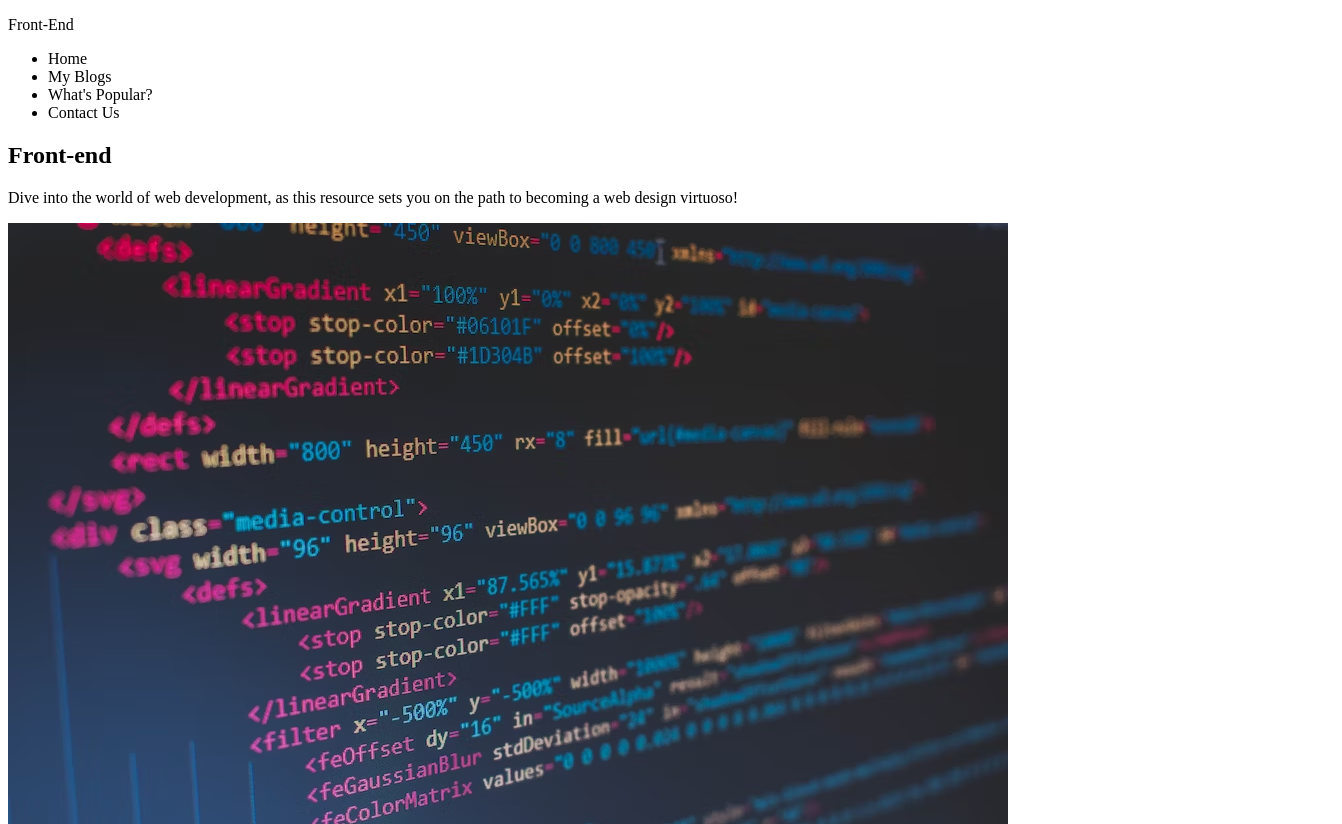
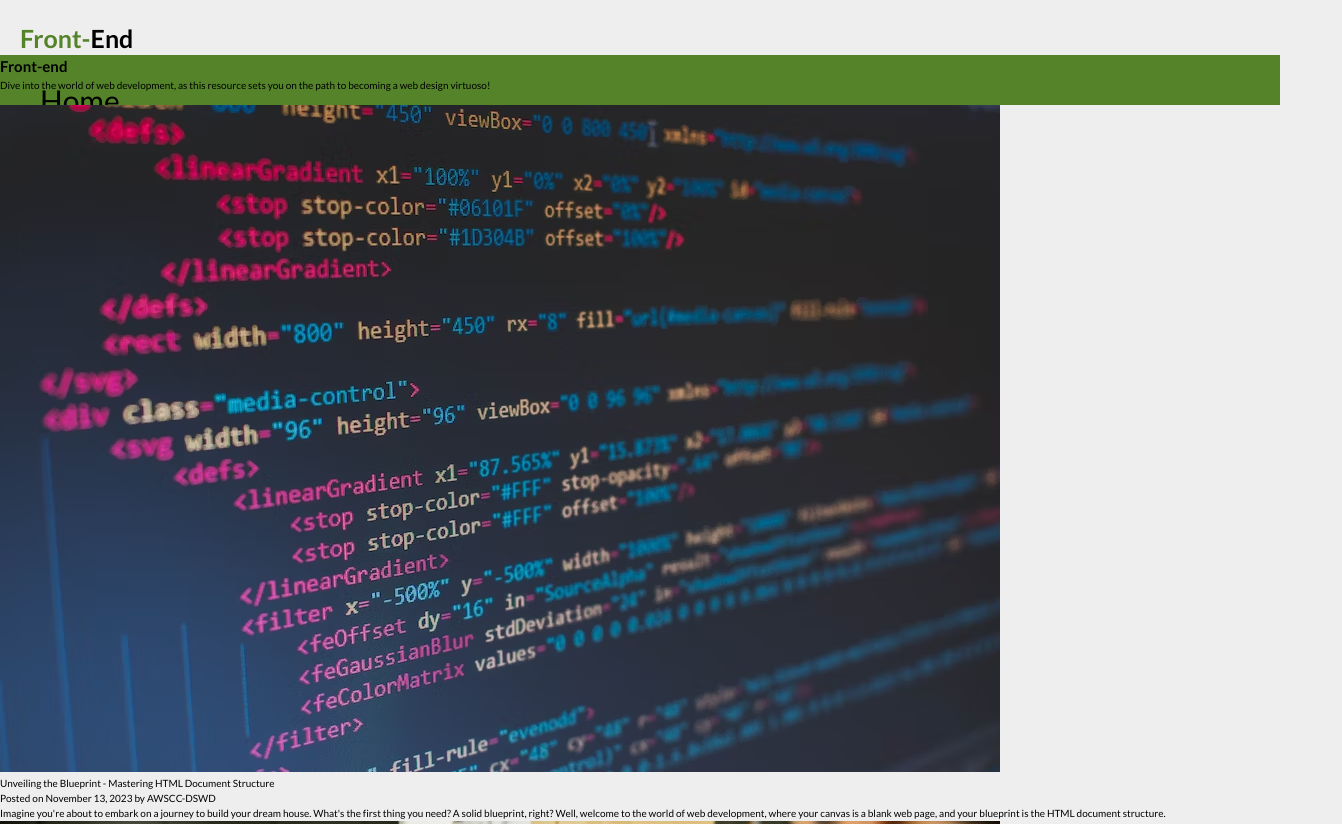
Before and after one commit to KylaAgapito/Project-1-of-CodeQuest-Blog-Template, a plain HTML site: page index.html in a window 1280 px wide. Shown: the top 824 px of the page, 1342 px wide, since content can reach past the window. Drawn offline with Linux system fonts and the light colour scheme.

Commit message:
updated css file

```diff
--- a/index.html
+++ b/index.html
@@ -2,6 +2,7 @@
 <html lang="en">
 
 <head>
+    <link rel="stylesheet" type="text/css" href="styles.css" />
     <meta charset="UTF-8">
     <meta http-equiv="X-UA-Compatible" content="IE=edge">
     <meta name="viewport" content="width=device-width, initial-scale=1.0">
@@ -212,7 +213,7 @@
                 Help & Support - If you have any questions or need assistance, our support team is here to help. Contact us via email or visit our help center for answers to frequently asked questions. -->
             <hr>
             <!-- Add an hr for a line "splitter"-->
-            <p>2023 Blog Structure</p>
+            <p> @2023 Blog Structure</p>
             <!-- Add a paragraph for the "copy-right" -->
         </footer>
     </div>
--- a/styles.css
+++ b/styles.css
@@ -5,69 +5,105 @@
 /* Global Styling */
 
 :root {
-    --white: ;
+    --white: #FFFFFF;
     /* Define your main color variable */
-    --black: ;
+    --black: #000000;
     /* Define your secondary color variable */
-    --green: ;
+    --green: #548329;
     /* Define your tertiary color variable */
-    --box-shadow: ;
+    --box-shadow: #DDD6D6;
     /* Define your box shadow variable */
 }
 
 
 /* Reset and Normalize */
 
-*,
-*::after,
-*::before {
-    /* padding: 0;
+* {
+    padding: 0;
     margin: 0;
     box-sizing: border-box;
-    font-family: 'Lato', sans-serif; */
+    font-family: 'Lato', sans-serif;
+}
+
+*::after {
+    padding: 0;
+    margin: 0;
+    box-sizing: border-box;
+    font-family: 'Lato', sans-serif;
+}
+
+*::before {
+    padding: 0;
+    margin: 0;
+    box-sizing: border-box;
+    font-family: 'Lato', sans-serif;
 }
 
 a {
-    /* text-decoration: none; */
+    text-decoration: none;
 }
 
-ol,
-ul,
+ol {
+    list-style: none;
+}
+
+ul {
+    list-style: none;
+}
+
 li {
-    /* list-style: none; */
+    list-style: none;
 }
 
 html {
-    /* font-size: 62.5%; */
+    font-size: 62.5%;
 }
 
 html:focus-within {
-    /* scroll-behavior: smooth; */
+    scroll-behavior: smooth;
 }
 
 body {
-    /* min-height: 100vh;
+    min-height: 100vh;
     text-rendering: optimizeSpeed;
-    line-height: 1.5; */
+    line-height: 1.5;
 }
 
-img,
-picture {
-    /* max-width: 100%; */
+img {
+    max-width: 100%;
 }
 
-article,
-aside,
-footer,
-header,
-nav,
+picture {
+    max-width: 100%;
+}
+
+article {
+    display: block;
+}
+
+aside {
+    display: block;
+}
+
+footer {
+    display: block;
+}
+
+header {
+    display: block;
+}
+
+nav {
+    display: block;
+}
+
 section {
-    /* display: block; */
+    display: block;
 }
 
 body {
-    /* background-color: #eee;
-    overflow-x: hidden; */
+    background-color: #eee;
+    overflow-x: hidden;
 }
 
 
@@ -77,80 +113,80 @@ body {
 /* Step 1: Navigation Bar Styles */
 
 nav {
-    /* display: ;
-    justify-content: ;
-    align-items: ;
-    flex-wrap: ;
-    flex-direction: ;
-    margin: ;
-    height: ;
-    position: ; */
+    display: block;
+    justify-content: normal;
+    align-items: normal;
+    flex-wrap: nowrap;
+    flex-direction: column;
+    margin: 20px;
+    height: 15px;
+    position: static;
 }
 
 
 /* Step 2: Navigation Text Styles */
 
 nav p {
-    /* font-size: ;
-    font-weight: ;
-    color: ;
-    cursor: ;
-    transition: ; */
+    font-size: 25px;
+    font-weight: bold;
+    color: #000000;
+    cursor: auto;
+    transition: background-color 1s ease;
 }
 
 
 /* Step 3: Navigation Span Styles */
 
 nav p span {
-    /* color: ;
-    transition: ; */
+    color: #548329;
+    transition: background-color 1s ease;
 }
 
 
 /* Step 4: Navigation List Styles */
 
 nav ul {
-    /* display: ;
-    gap: ;
-    font-size: ;
-    z-index: ; */
+    display: block;
+    gap: 15px;
+    font-size: 30px;
+    z-index: auto;
 }
 
 
 /* Step 5: Navigation List Item Styles */
 
 nav ul li {
-    /* border: ;
-    padding: ;
-    border-radius: ;
-    cursor: ;
-    transition: ; */
+    border: 15px;
+    padding: 20px;
+    border-radius: 30px;
+    cursor: pointer;
+    transition: all 1s ease-out;
 }
 
 
 /* Step 6: Navigation List Item Hover Styles */
 
 nav ul li:hover {
-    /* border: ;
-    border-radius: ;
-    transition: ; */
+    border: 25px;
+    border-radius: 25px;
+    transition: none;
 }
 
 
 /* Step 7: Navigation List Item Anchor Styles */
 
 nav ul li a {
-    /* color: ;
-    font-weight: ;
-    transition: ; */
+    color: #000000;
+    font-weight: bold;
+    transition: none;
 }
 
 
 /* Step 8: Navigation List Item Anchor Hover Styles */
 
 nav ul li:hover>a {
-    /* color: ;
-    transition: ; */
+    color: #000000;
+    transition: none;
 }
 
 
@@ -158,7 +194,7 @@ nav ul li:hover>a {
 
 @media only screen and (max-width: 880px) {
     nav {
-        /* margin: ; */
+        margin: 25px;
     }
 }
 
@@ -167,7 +203,7 @@ nav ul li:hover>a {
 
 @media only screen and (max-width: 700px) {
     nav ul {
-        /* display: ; */
+        display: block;
     }
 }
 
@@ -178,9 +214,9 @@ nav ul li:hover>a {
 /* Step 1: Section Styles */
 
 section {
-    /* position: ;
-    background-color: ;
-    height: ; */
+    position: static;
+    background-color: #548329;
+    height: 50px;
 }
 
 
```
Also changed, not shown: 1 other file.
